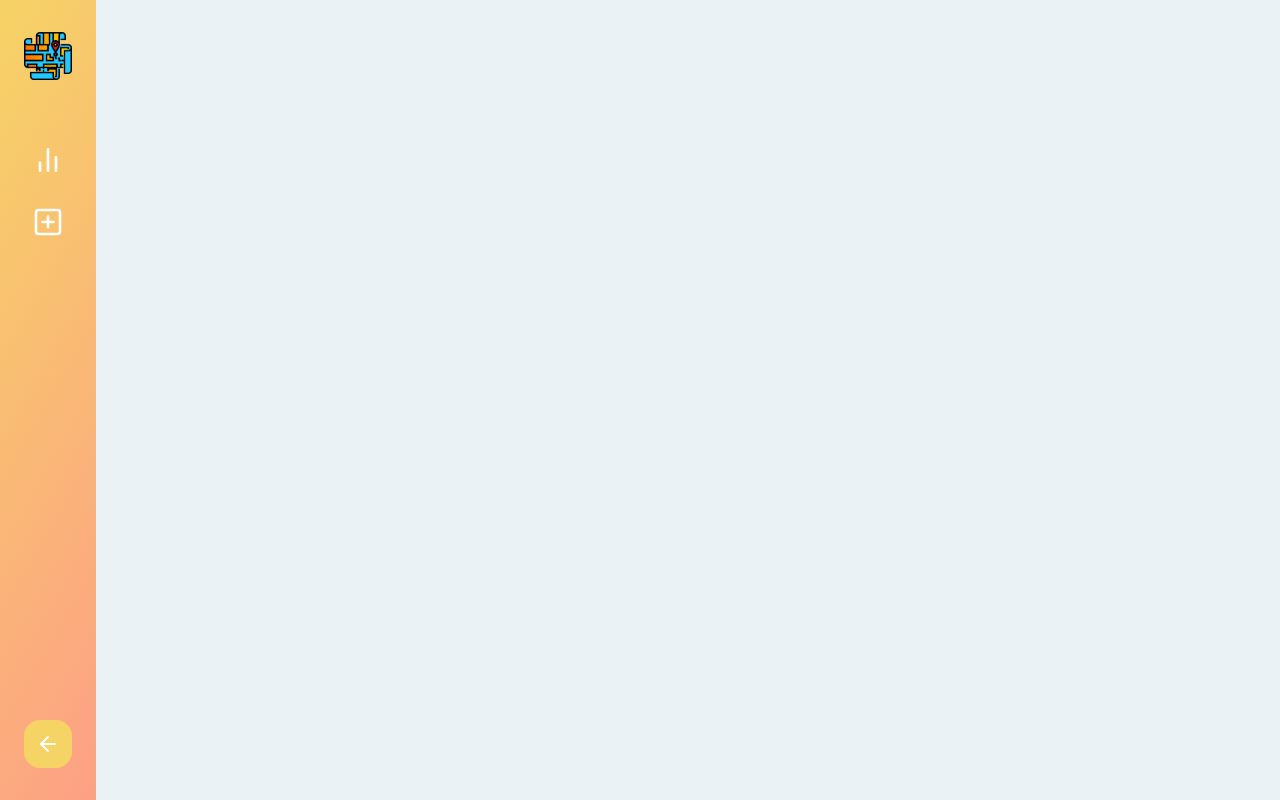
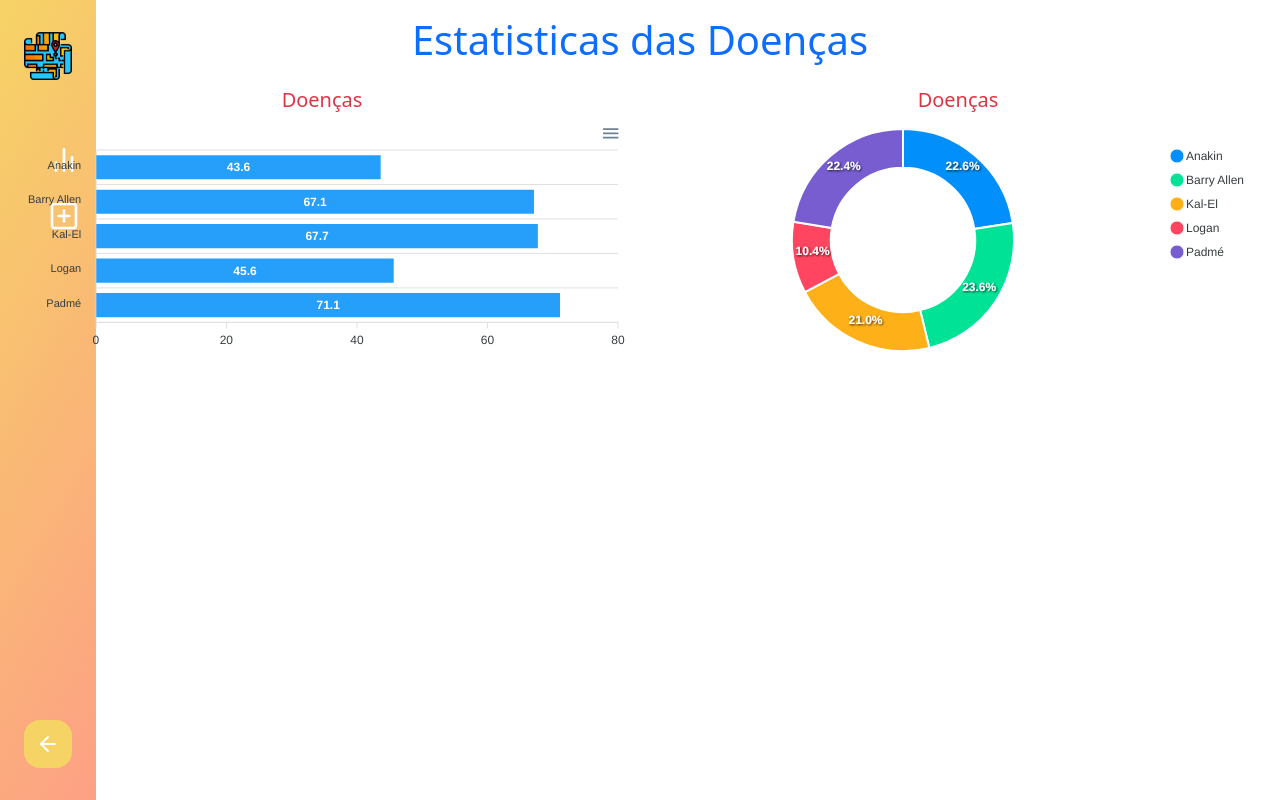
Before and after one commit to ViniciusRodrigues11/i-mappy, a React (Create React App) app: page /dashboard in a window 1280 px wide. Built offline with nearby package versions, Linux system fonts and the light colour scheme; sample sign-in values are in the browser's storage.

Commit message:
Alter_Dashboard_page_Adm_grafics

```diff
--- a/package.json
+++ b/package.json
@@ -10,9 +10,12 @@
     "@types/node": "^12.0.0",
     "@types/react": "^16.9.0",
     "@types/react-dom": "^16.9.0",
+    "apexcharts": "^3.26.3",
     "axios": "^0.20.0",
+    "bootstrap": "^5.0.1",
     "leaflet": "^1.7.1",
     "react": "^16.13.1",
+    "react-apexcharts": "^1.3.9",
     "react-dom": "^16.13.1",
     "react-icons": "^3.11.0",
     "react-input-slider": "^6.0.0",
--- /dev/null
+++ b/src/components/BarChart/index.tsx
@@ -0,0 +1,42 @@
+import React from 'react';
+import Chart from 'react-apexcharts';
+
+const BarChart = () => {
+
+    const options = {
+        plotOptions: {
+            bar: {
+                horizontal: true,
+            }
+        },
+    };
+
+    const mockData = {
+        // Dados estáticos por enquanto.
+        labels: {
+            categories: ['Anakin', 'Barry Allen', 'Kal-El', 'Logan', 'Padmé']
+        },
+        // gráfico de barra a series é uma lista.
+        series: [
+            // Pode ter mais de um conjunto de dados.
+            {
+                name: "% Sucesso",
+                data: [43.6, 67.1, 67.7, 45.6, 71.1]
+            }
+        ]
+    };
+
+    return (
+        <Chart
+            // macete 3 pontinhos. pega todo mundo do options e pode incluir mais coisas nesse objeto
+            // xaxis - eixo X
+            options={{ ...options, xaxis: mockData.labels }}
+            series={mockData.series}
+            // tipo do gráfico
+            type="bar"
+            height="240"
+        />
+    );
+}
+
+export default BarChart;
--- /dev/null
+++ b/src/components/DonutChart/index.tsx
@@ -0,0 +1,31 @@
+import React from 'react';
+import Chart from 'react-apexcharts';
+
+const DonutChart = () => {
+
+    const mockData = {
+        series: [477138, 499928, 444867, 220426, 473088],
+        labels: ['Anakin', 'Barry Allen', 'Kal-El', 'Logan', 'Padmé']
+    }
+
+    const options = {
+        legend: {
+            show: true
+        }
+    }
+
+    return (
+        <Chart
+            // macete 3 pontinhos. pega todo mundo do options e pode incluir mais coisas nesse objeto
+            // labels pegam a const mock e o atributo labels
+            options={{ ...options, labels: mockData.labels }}
+            // series são os números de cada um
+            series={mockData.series}
+            // tipo do gráfico
+            type="donut"
+            height="240"
+        />
+    );
+}
+
+export default DonutChart;
--- a/src/components/Sidebar.tsx
+++ b/src/components/Sidebar.tsx
@@ -8,13 +8,20 @@ import { Link } from 'react-router-dom';
 
 import '../styles/components/sidebar.css';
 
+
+
 export default function Sidebar() {
 
   const { goBack } = useHistory();
 
   return (
+
     <aside className="app-sidebar">
-      <img src={Logo} alt="Logo" />
+
+      <Link to="/InfectionsMap">
+        <img src={Logo} alt="Logo" />
+      </Link>
+
 
       <ul className="Buttons">
         <li>
@@ -37,5 +44,7 @@ export default function Sidebar() {
         </button>
       </footer>
     </aside>
+
+
   );
 }
--- a/src/index.tsx
+++ b/src/index.tsx
@@ -1,6 +1,7 @@
 import React from 'react';
 import ReactDOM from 'react-dom';
 import App from './App';
+import 'bootstrap/dist/css/bootstrap.css'
 
 
 ReactDOM.render(
--- a/src/pages/Dashboard.tsx
+++ b/src/pages/Dashboard.tsx
@@ -1,13 +1,45 @@
 import React from 'react';
+import BarChart from '../components/BarChart';
+import DonutChart from '../components/DonutChart';
 import Sidebar from '../components/Sidebar';
 
 import '../styles/pages/landing.css'
+
+//
+
 
 
 function Landing() {
 
     return (
-        < Sidebar />
+        <>
+
+            < Sidebar />
+            <div className="container_dash">
+                <h1 className="text-primary text-center py-3">Estatisticas das Doenças</h1>
+
+                <div className="row px-3">
+
+                    <div className="col-md-6">
+                        <h5 className="text-center text-danger">Doenças </h5>
+                        <BarChart />
+
+                    </div>
+
+
+                    <div className="col-md-6">
+                        <h5 className="text-center text-danger">Doenças</h5>
+                        <DonutChart />
+                    </div>
+
+
+                </div>
+
+            </div>
+
+
+
+        </>
     )
 }
 
--- /dev/null
+++ b/src/styles/pages/dash.css
@@ -0,0 +1,38 @@
+ /* @import url('https://fonts.googleapis.com/css2?family=Ubuntu:wght@300;400;500;700&display=swap');
+ :root {
+     --color-primary: #FF8400;
+ }
+
+ html, body {
+     height: 100%;
+     font-family: "Ubuntu", sans-serif;
+ }
+
+ #root {
+     display: flex;
+     flex-direction: column;
+     height: 100%;
+ } */
+
+ /* macete do flex */
+
+ .content {
+     flex: 1 0 auto;
+ }
+
+ .footer {
+     flex-shrink: 0;
+     text-align: center;
+ }
+
+ .bg-primary {
+     background-color: var(--color-primary) !important;
+ }
+
+ .text-primary {
+     color: var(--color-primary) !important;
+ }
+
+ .container_dash {
+     max-width: 50%;
+ }
```
Also changed, not shown: 1 other file (tests, documents, lock files or other folders).
